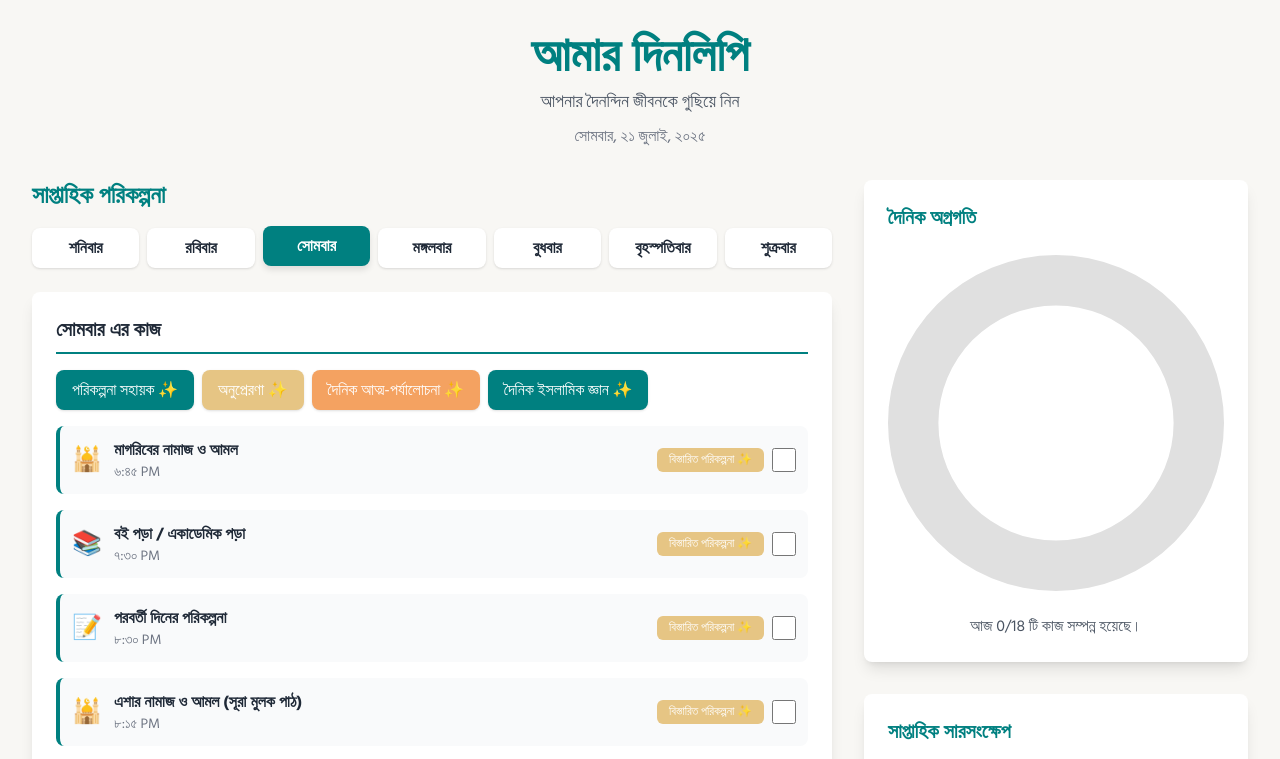
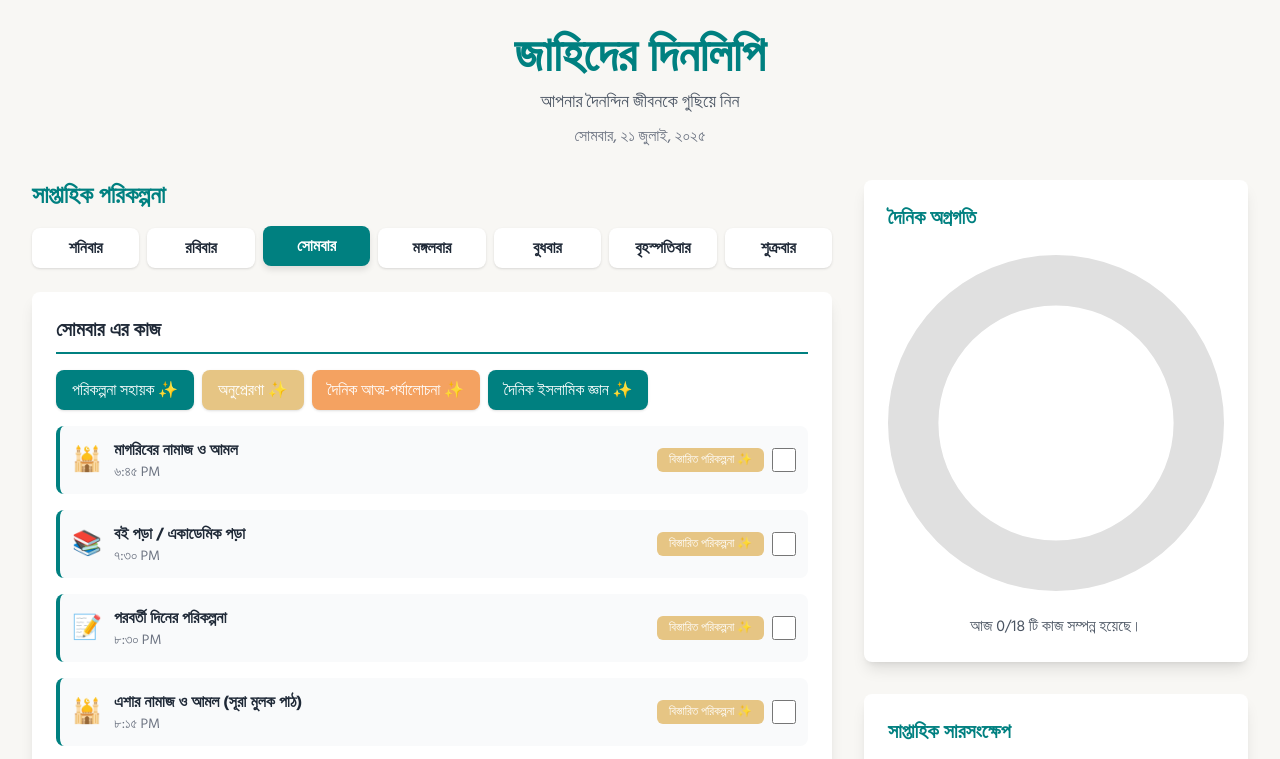
Before and after one commit to jahidjubaer/Daily-Routine-Planner, a plain HTML site: page index.html in a window 1280 px wide. Shown: the top 759 px of the page. Drawn offline with nearby package versions, Linux system fonts and the light colour scheme.

Commit message:
update added

```diff
--- a/index.html
+++ b/index.html
@@ -3,7 +3,7 @@
 <head>
     <meta charset="UTF-8">
     <meta name="viewport" content="width=device-width, initial-scale=1.0">
-    <title>আমার দিনলিপি - ইন্টারেক্টিভ রুটিন</title>
+    <title>জাহিদের দিনলিপি - ইন্টারেক্টিভ রুটিন</title>
     <script src="https://cdn.tailwindcss.com"></script>
     <script src="https://cdn.jsdelivr.net/npm/chart.js"></script>
     <link rel="preconnect" href="https://fonts.googleapis.com">
@@ -110,7 +110,7 @@
 
     <div class="container mx-auto p-4 md:p-8 max-w-7xl">
         <header class="text-center mb-8">
-            <h1 class="text-4xl md:text-5xl font-bold text-primary">আমার দিনলিপি</h1>
+            <h1 class="text-4xl md:text-5xl font-bold text-primary">জাহিদের দিনলিপি</h1>
             <p class="mt-2 text-lg text-gray-600">আপনার দৈনন্দিন জীবনকে গুছিয়ে নিন</p>
             <p id="currentDate" class="mt-2 text-md text-gray-500"></p>
         </header>
```
